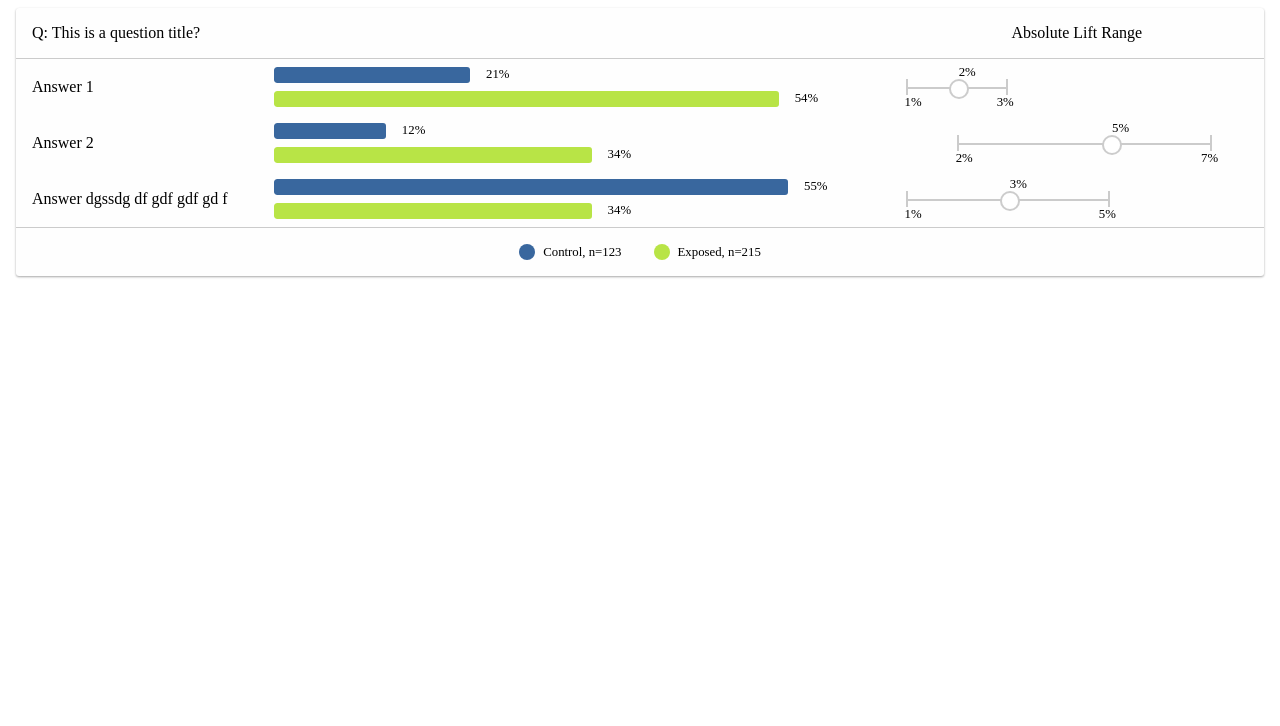
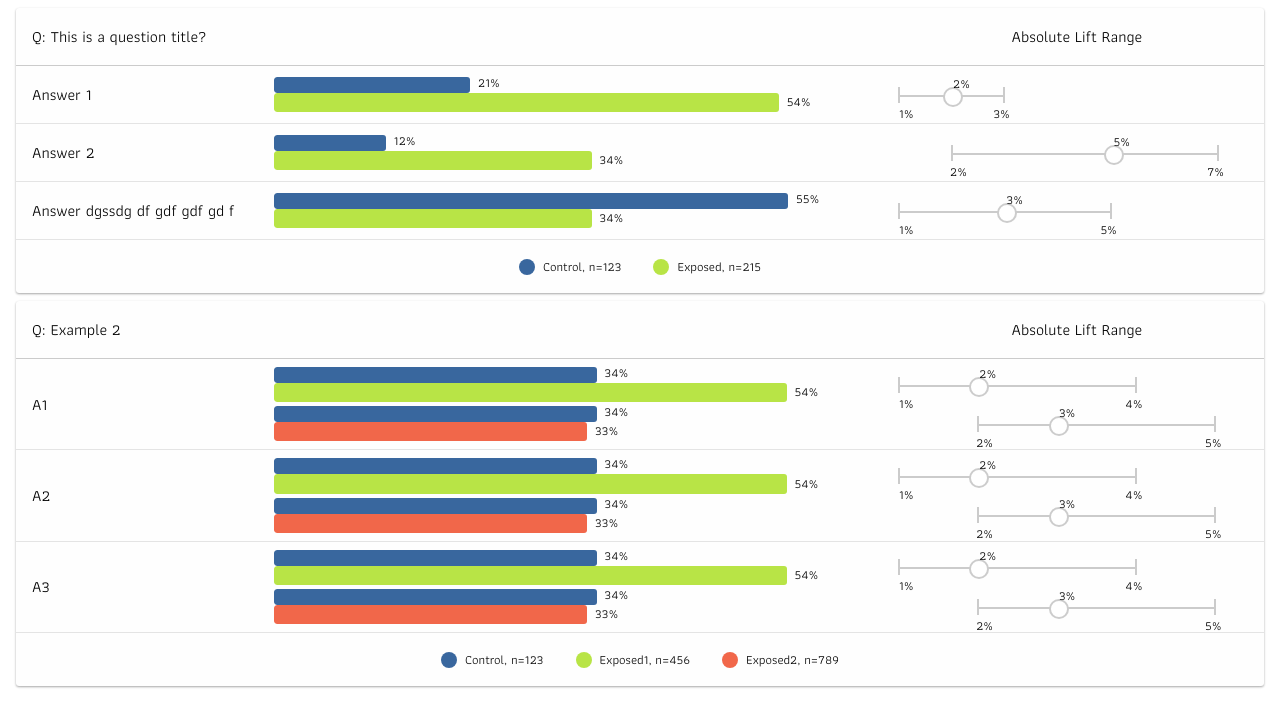
Before and after one commit to essence-tech/charts, a website: page public/plugin.html in a window 1280 px wide. Drawn offline with Linux system fonts and the light colour scheme; files that its build step writes are made by us from their sources.

Commit message:
Handles more exposed

```diff
--- a/public/plugin.html
+++ b/public/plugin.html
@@ -1,11 +1,18 @@
 <!doctype html>
 <html>
     <head>
+        <link href="https://fonts.googleapis.com/css?family=Athiti" rel="stylesheet">
         <link rel="stylesheet" type="text/css" href="/chart.min.css" />
     </head>
     <body>
+<style>
+body {
+    font-family: 'Athiti', sans-serif;
+}
+</style>
         <script type="text/javascript" src="/chart.min.js"></script>
         <script>
+function example1() {
     var question = 'This is a question title?';
     var series = ['Control', 'Exposed'];
     var totals = [123, 215];
@@ -35,6 +42,42 @@ var answers = [
 
     var chart = new ScrutineerQuestionChart(question, series, totals, answers);
     document.body.appendChild(chart);
+}
+
+function example2() {
+    var question = 'Example 2';
+    var series = ['Control', 'Exposed1', 'Exposed2'];
+    var totals = [123, 456, 789];
+    var answers = [
+        {
+            title: 'A1',
+            percentages: [34, 54, 33],
+            minLift: [1, 2],
+            absLift: [2, 3],
+            maxLift: [4, 5]
+        },
+        {
+            title: 'A2',
+            percentages: [34, 54, 33],
+            minLift: [1, 2],
+            absLift: [2, 3],
+            maxLift: [4, 5]
+        },
+        {
+            title: 'A3',
+            percentages: [34, 54, 33],
+            minLift: [1, 2],
+            absLift: [2, 3],
+            maxLift: [4, 5]
+        }
+    ];
+
+    var chart = new ScrutineerQuestionChart(question, series, totals, answers);
+    document.body.appendChild(chart);
+}
+
+example1();
+example2();
         </script>
     </body>
 </html>
--- a/src/chart.css
+++ b/src/chart.css
@@ -33,6 +33,8 @@
 .sqc .sqc__a {
     display: flex;
     align-items: center;
+    box-sizing: border-box;
+    border-bottom: 1px solid rgba(0, 0, 0, .1);
 }
 .sqc .sqc__a .sqc__a--title {
     box-sizing: border-box;
@@ -44,24 +46,29 @@
     flex: 1 0 50%;
     padding: .25rem;
 }
-.sqc .sqc__a .sqc__a--bars div {
+.sqc .sqc__a .sqc__a--bars .sqc__a__bars div {
     position: relative;
     display: flex;
 }
-.sqc .sqc__a .sqc__a--bars div label {
+.sqc .sqc__a .sqc__a--bars .sqc__a__bars div label {
     position: absolute;
-    top: 0;
-    margin-left: 1rem;
+    bottom: 0;
+    margin-left: .5rem;
     font-weight: 300;
-    font-size: .8rem;
+    font-size: .8rem
+}
+.sqc .sqc__a .sqc__a__bars {
+    margin: .25rem;
+}
+.sqc .sqc__a .sqc__a__bars .sqc__progress-block:first-child > .sqc__progress-container {
+    height: 1rem;
 }
 .sqc__progress-container {
     position: relative;
     display: inline-block;
     overflow: hidden;
     width: 100%;
-    height: 1rem;
-    margin: .25rem;
+    height: 1.2rem;
     background: transparent;
     border-radius: 3px;
 }
@@ -74,8 +81,15 @@
 .sqc .sqc__a .sqc__a--range {
     box-sizing: border-box;
     flex: 1 0 30%;
-    padding: 1rem;
+    padding: .25rem;
     text-align: center;
+}
+.sqc__a__range--container {
+    height: 2.2rem;
+    margin: .25rem;
+    display: flex;
+    flex-direction: column;
+    justify-content: center;
 }
 .sqc__a__range {
     display: flex;
@@ -142,7 +156,6 @@
     display: flex;
     justify-content: center;
     padding: 1rem 0;
-    border-top: 1px solid rgba(0,0,0,.2);
 }
 .sqc .sqc__f .sqc__f__s {
     display: flex;
--- a/src/chart.js
+++ b/src/chart.js
@@ -28,6 +28,9 @@
         var header = generateQuestionHeader(title);
         figure.appendChild(header);
 
+        // Normalize answers.
+        answers = normamlizeAnswers(answers);
+
         // Create answer information.
         var maxLift = getMaxLift(answers);
         var minLift = getMinLift(answers);
@@ -45,6 +48,24 @@
 
         return figure;
     };
+
+    /**
+     * Normalize answers, which could come in different formats.
+     *
+     * @param {Object[]} answers Question answer data.
+     *
+     * @returns {Object[]} Normalized answers.
+     */
+    function normamlizeAnswers(answers) {
+        return answers.map(function (answer) {
+            ['minLift', 'absLift', 'maxLift'].map(function (key) {
+                if (!Array.isArray(answer[key])) {
+                    answer[key] = [answer[key]];
+                }
+            });
+            return answer;
+        });
+    }
 
     /**
      * Generate the question header bar
@@ -73,7 +94,7 @@
         "#134580", "#89b80e", "#c32e0f", "#0b8d3c",
         "#235897", "#a7da24", "#e64827", "#1ca750",
         "#527bad", "#cbf267", "#ff866d", "#51be79",
-        "#789bc5", "#d9f68d"
+        "#789bc5", "#d9f68d",
     ];
 
     /**
@@ -83,9 +104,9 @@
      * @param {String} answer.title An answer title.
      * @param {String[]} answer.series The series names.
      * @param {Number[]} answer.percentages The percentages per series for this answer.
-     * @param {Number} answer.minLift The minimum lift for this answer.
-     * @param {Number} answer.absLift The absolute lift for this answer.
-     * @param {Number} answer.maxLift The maximum lift for this answer.
+     * @param {Number[]} answer.minLift The minimum lift for this answer.
+     * @param {Number[]} answer.absLift The absolute lift for this answer.
+     * @param {Number[]} answer.maxLift The maximum lift for this answer.
      * @param {Number} minLift The minimum lift overall.
      * @param {Number} maxLift The maximum lift overall.
      * @param {Number} maxResult The maximum result overall.
@@ -102,58 +123,108 @@
 
         // Answer bars.
         var b = createElement('div', 'sqc__a--bars');
-        for (var i=0,len=answer.percentages.length; i < len; i++) {
-            var barBlock = document.createElement('div');
 
-            var barContainer = createElement('span', 'sqc__progress-container');
+        // Answer lift.
+        var l = createElement('div', 'sqc__a--range');
 
-            var bar = createElement('span', 'sqc__progress-value');
-            bar.style.width = ((answer.percentages[i] / maxResult) * 100) + '%';
-            bar.style.backgroundColor = COLORS[i];
-            barContainer.appendChild(bar);
+        // Create pairs of branches.
+        for (var idx=1,branches=answer.percentages.length;idx < branches; idx++) {
+            // Pair
+            var p = createElement('div', 'sqc__a__bars');
 
-            var label = document.createElement('label');
-            label.style.left = ((answer.percentages[i] / maxResult) * 100) + '%';
-            label.innerHTML = answer.percentages[i] + '%';
-            barContainer.appendChild(label);
+            // Control
+            p.appendChild(createAnswerBar(0, answer.percentages[0], maxResult));
 
-            barBlock.appendChild(barContainer);
-            b.appendChild(barBlock);
+            // Exposed branch
+            p.appendChild(createAnswerBar(idx, answer.percentages[idx], maxResult));
+
+            b.appendChild(p);
+
+            // Lift range
+            l.appendChild(createLiftRange(answer.minLift[idx-1], answer.maxLift[idx-1], answer.absLift[idx-1], minLift, maxLift));
         }
+
         a.appendChild(b);
+        a.appendChild(l);
 
+        return a;
+    }
+
+    /**
+     * Creates a bar and its label.
+     *
+     * @param {Number} idx Index of bar, for colors.
+     * @param {Number} percentage What percentage this bar is.
+     * @param {Number} maxResult The highest percentage from all answers to keep scale.
+     *
+     * @returns {Element} The bar element.
+     */
+    function createAnswerBar(idx, percentage, maxResult) {
+        var barBlock = createElement('div', 'sqc__progress-block');
+        var barContainer = createElement('span', 'sqc__progress-container');
+        var bar = createElement('span', 'sqc__progress-value');
+
+        bar.style.width = ((percentage / maxResult) * 100) + '%';
+        bar.style.backgroundColor = COLORS[idx];
+        barContainer.appendChild(bar);
+
+        var label = document.createElement('label');
+        label.style.left = ((percentage / maxResult) * 100) + '%';
+        label.innerHTML = percentage + '%';
+        barContainer.appendChild(label);
+
+        barBlock.appendChild(barContainer);
+
+        return barBlock;
+    }
+
+    /**
+     * Creates the lift range representation.
+     *
+     * @param {Number} thisMinLift This answers minimum lift value.
+     * @param {Number} thisMaxLift This answers maximum lift value.
+     * @param {Number} thisAbsLift This answers absolute lift value.
+     * @param {Number} minLift The overall mimimum lift value for all answers to keep scale.
+     * @param {Number} maxLift The overall maximum lift value for all answers to keep scale.
+     *
+     * @returns {Element} The lift range element.
+     */
+    function createLiftRange(thisMinLift, thisMaxLift, thisAbsLift, minLift, maxLift) {
         // Lift range.
         var range = maxLift - minLift;
-        var minWidth = ((parseFloat(answer.minLift) - minLift) / range) * 100;
-        var maxWidth = ((maxLift - parseFloat(answer.maxLift)) / range) * 100;
-        var valPos = ((parseFloat(answer.absLift) - minLift) / range) * 100;
+        var minWidth = ((parseFloat(thisMinLift) - minLift) / range) * 100;
+        var maxWidth = ((maxLift - parseFloat(thisMaxLift)) / range) * 100;
+        var valPos = ((parseFloat(thisAbsLift) - minLift) / range) * 100;
 
-        var l = createElement('div', 'sqc__a--range');
+        var c = createElement('div', 'sqc__a__range--container');
 
         var f = createElement('figure', 'sqc__a__range');
 
+        // Min part
         var min = createElement('div', 'sqc__a__range--min');
         min.style.flex = '0 1 '+minWidth+'%';
-        min.setAttribute('display', answer.minLift+'%');
+        min.setAttribute('display', thisMinLift+'%');
 
+        // Range line
         var line = createElement('div', 'sqc__a__range--line');
 
+        // Max part
         var max = createElement('div', 'sqc__a__range--max');
         max.style.flex = '0 1 '+maxWidth+'%';
-        max.setAttribute('display', answer.maxLift+'%');
+        max.setAttribute('display', thisMaxLift+'%');
 
+        // Abs part
         var val = createElement('div', 'sqc__a__range--val');
         val.style.left = 'calc('+valPos+'% - .5rem)';
-        val.setAttribute('display', answer.absLift+'%');
+        val.setAttribute('display', thisAbsLift+'%');
 
         f.appendChild(min);
         f.appendChild(line);
         f.appendChild(max);
         f.appendChild(val);
-        l.appendChild(f);
-        a.appendChild(l);
+        c.appendChild(f);
 
-        return a;
+        return c;
     }
 
     /**
@@ -192,7 +263,9 @@
      */
     function getMaxLift(answers) {
         var _mr = answers.reduce(function (r, c) {
-            return (parseFloat(c.maxLift) > r) ? parseFloat(c.maxLift) : r;
+            return c.maxLift.reduce(function (red, cur) {
+                return (parseFloat(cur) > red) ? parseFloat(cur) : red;
+            }, r);
         }, -100);
         return _mr + (_mr * 0.1);
     }
@@ -206,7 +279,9 @@
      */
     function getMinLift(answers) {
         return answers.reduce(function (r, c) {
-            return (parseFloat(c.minLift) < r) ? parseFloat(c.minLift) : r;
+            return c.minLift.reduce(function (red, cur) {
+                return (parseFloat(cur) < red) ? parseFloat(cur) : red;
+            }, r);
         }, 100);
     }
 
```
Also changed, not shown: dist/chart.css, dist/chart.js, dist/chart.min.css, dist/chart.min.js. Lines whose indentation alone changed are shown as unchanged.
